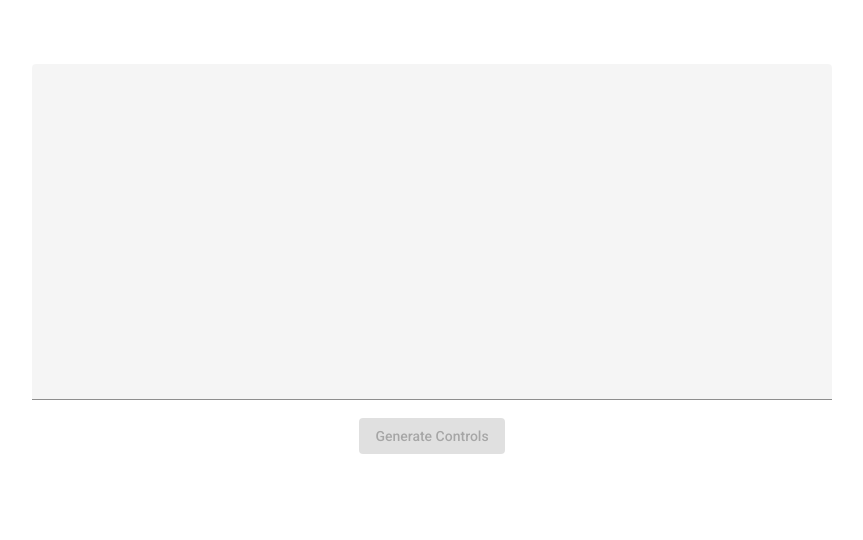
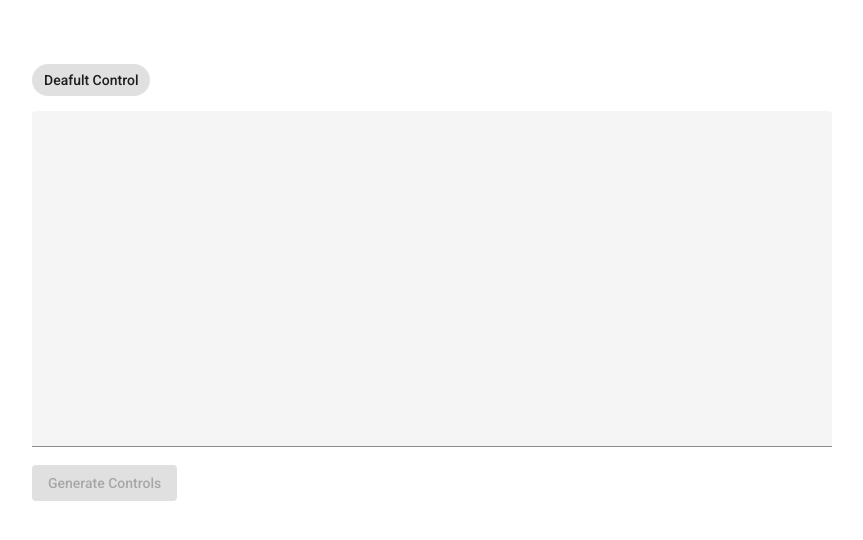
Before and after one commit to greatpersonnot27/material-control-generator, an Angular app: page / in a window 1280 px wide. Shown: the top 540 px of the page, without its empty margins (208-1071 px from the left). Built offline with nearby package versions, Linux system fonts and the light colour scheme.

Commit message:
Add db service

```diff
--- a/src/app/app-routing.module.ts
+++ b/src/app/app-routing.module.ts
@@ -5,7 +5,7 @@ import { JsonLoaderComponent } from './json-loader/json-loader.component';
 
 const routes: Routes = [
   { path: '', component: JsonLoaderComponent },
-  { path: 'result', component: ControlsDisplayComponent },
+  { path: 'result/:id', component: ControlsDisplayComponent },
 ];
 
 @NgModule({
--- a/src/app/app.module.ts
+++ b/src/app/app.module.ts
@@ -14,6 +14,7 @@ import {MatButtonModule} from '@angular/material/button';
 import {MatCardModule} from '@angular/material/card';
 import {MatFormFieldModule} from '@angular/material/form-field';
 import { MatInputModule } from '@angular/material/input';
+import {MatChipsModule} from '@angular/material/chips';
 
 
 @NgModule({
@@ -32,7 +33,8 @@ import { MatInputModule } from '@angular/material/input';
     MatButtonModule,
     MatCardModule,
     MatFormFieldModule,
-    MatInputModule
+    MatInputModule,
+    MatChipsModule
   ],
   providers: [],
   bootstrap: [AppComponent]
--- /dev/null
+++ b/src/app/control-db.service.ts
@@ -0,0 +1,58 @@
+import { Injectable } from '@angular/core';
+
+@Injectable({
+  providedIn: 'root'
+})
+export class ControlDbService {
+  controlsDb: [any];
+  unnamedIndex: number;
+
+  constructor() {
+    this.unnamedIndex = 1;
+    this.controlsDb = [{
+      "name" : "Deafult Control",
+     "controls": [{
+       "type": "Button",
+       "x": 10,
+       "y": 20,
+       "width": 80,
+       "height": 40,
+       "text": "Button"
+     },
+     {
+       "type": "Label",
+       "x": 10,
+       "y": 60,
+       "width": 80,
+       "height": 40,
+       "text": "Label"
+     },
+     {
+       "type": "Slider",
+       "x": 10,
+       "y": 80,
+       "width": 100,
+       "value": 50
+     }]}
+    ];
+  }
+
+  addControl(control: any) {
+    if (!('name' in control) || control.name.startsWith('Unnamed #')) {
+      control.name = 'Unnamed #' + this.unnamedIndex;
+      this.unnamedIndex += 1;
+    }
+
+    this.controlsDb.push(control);
+    return this.controlsDb.length - 1;
+  }
+
+  getControls(limit: number = 10) {
+    return this.controlsDb.slice(-1 * limit);
+  }
+
+  getControl(index: number) {
+    return this.controlsDb[index];
+
+  }
+}
--- a/src/app/controls-display/controls-display.component.ts
+++ b/src/app/controls-display/controls-display.component.ts
@@ -1,4 +1,6 @@
 import { Component, OnInit } from '@angular/core';
+import { ControlDbService } from '../control-db.service'
+import { ActivatedRoute } from '@angular/router';
 
 @Component({
   selector: 'app-controls-display',
@@ -7,41 +9,14 @@ import { Component, OnInit } from '@angular/core';
 })
 export class ControlsDisplayComponent implements OnInit {
   inputJson: any = {};
-  constructor() {}
+  constructor(private dbService: ControlDbService, private route: ActivatedRoute) {}
 
   ngOnInit(): void {
-    this.inputJson = history.state ? JSON.parse(history.state.data): {};
-  //   this.inputJson = {
-  //     controls: [
-  //       {
-  //         type: 'Button',
-  //         x: 110,
-  //         y: 20,
-  //         width: 800,
-  //         height: 40,
-  //         text: 'Button',
-  //       },
-  //       {
-  //         type: 'Label',
-  //         x: 10,
-  //         y: 600,
-  //         width: 80,
-  //         height: 400,
-  //         text: 'Label',
-  //       },
-  //       {
-  //         type: 'Slider',
-  //         x: 102,
-  //         y: 810,
-  //         width: 100,
-  //         value: 50,
-  //       },
-  //     ],
-  //   };
+    let index = Number(this.route.snapshot.paramMap.get('id'));
+    this.inputJson = this.dbService.getControl(index);
    }
 
   generateCss(cssParams: any) {
-    console.log({position: 'absolute', left: cssParams.x + 'px', top: cssParams.y + 'px', width: cssParams.width + 'px', height: cssParams.height + 'px'})
     return {position: 'absolute', left: cssParams.x + 'px', top: cssParams.y + 'px', width: cssParams.width + 'px', height: cssParams.height + 'px'}
   }
 }
--- a/src/app/json-loader/json-loader.component.css
+++ b/src/app/json-loader/json-loader.component.css
@@ -6,6 +6,7 @@
 }
 
 .form {
+  margin-top:15px;
   width:100%;
 }
 
@@ -16,6 +17,19 @@
 }
 
 #generateButton {
-  display: block;
-  margin: auto;
+  #display: block;
+  #margin: auto;
 }
+
+#statusMessage {
+  padding:3px;
+  color: #ff5050;
+  font-family: Roboto, "Helvetica Neue", sans-serif;
+  font-size: 14px;
+  font-weight: 500;
+  float: right;
+}
+
+mat-chip {
+  cursor: pointer;
+}
--- a/src/app/json-loader/json-loader.component.html
+++ b/src/app/json-loader/json-loader.component.html
@@ -1,5 +1,9 @@
 <div id="mainForm" class='center'>
-  <p>{{ statusMessage }}</p>
+    <mat-chip-list  aria-label="Control selection">
+        <ng-template ngFor let-component [ngForOf]="dbService.getControls()" let-i="index">
+	    <mat-chip [selected]="i == this.selectedControls" (click)="selectComponent(i)" color="accent">{{ component.name|slice:0:15 }}</mat-chip>
+	</ng-template>
+    </mat-chip-list>
   <mat-form-field class='form' appearance="fill">
     <textarea id='mainTextArea'
       [(ngModel)]="jsonText"
@@ -15,4 +19,6 @@
   >
     Generate Controls
   </button>
+  <p id="statusMessage">{{ statusMessage }}</p>
+
 </div>
--- a/src/app/json-loader/json-loader.component.ts
+++ b/src/app/json-loader/json-loader.component.ts
@@ -1,5 +1,6 @@
 import { Component, OnInit } from '@angular/core';
 import { Router } from '@angular/router';
+import { ControlDbService } from '../control-db.service'
 
 @Component({
   selector: 'app-json-loader',
@@ -10,27 +11,40 @@ export class JsonLoaderComponent implements OnInit {
   jsonText: string = '';
   statusMessage: string = '';
   buttonStatus: boolean = true;
+  selectedControls: number | null = null;
 
-  constructor(private router: Router) {}
+  constructor(private router: Router, public dbService: ControlDbService) {}
 
   ngOnInit(): void {}
 
+  selectComponent(index: number){
+    this.selectedControls = index;
+    this.jsonText = JSON.stringify(this.dbService.getControls()[index], null, 1);
+    this.inputHandler();
+  }
+
   displayResult() {
-    this.router.navigate(['/result'], { state: { data: this.jsonText } });
+    let index = this.dbService.addControl(JSON.parse(this.jsonText));
+    this.router.navigate(['/result', index], { state: { data: this.jsonText } });
   }
 
   inputHandler() {
     this.buttonStatus = !this.validateJson(this.jsonText);
+    if (!this.validateJson(this.jsonText)) {
+      this.statusMessage = 'Invalid JSON';
+      this.buttonStatus = true;
+    } else {
+      this.statusMessage = '';
+      this.buttonStatus = false;
+    }
   }
 
   validateJson(text: string) {
     try {
       JSON.parse(text);
-      this.statusMessage = ''
-      return true;
     } catch (e) {
-      this.statusMessage = text == '' ? '': e.message;
       return false;
     }
+    return true;
   }
 }
```
Also changed, not shown: 2 other files (tests, documents, lock files or other folders).
